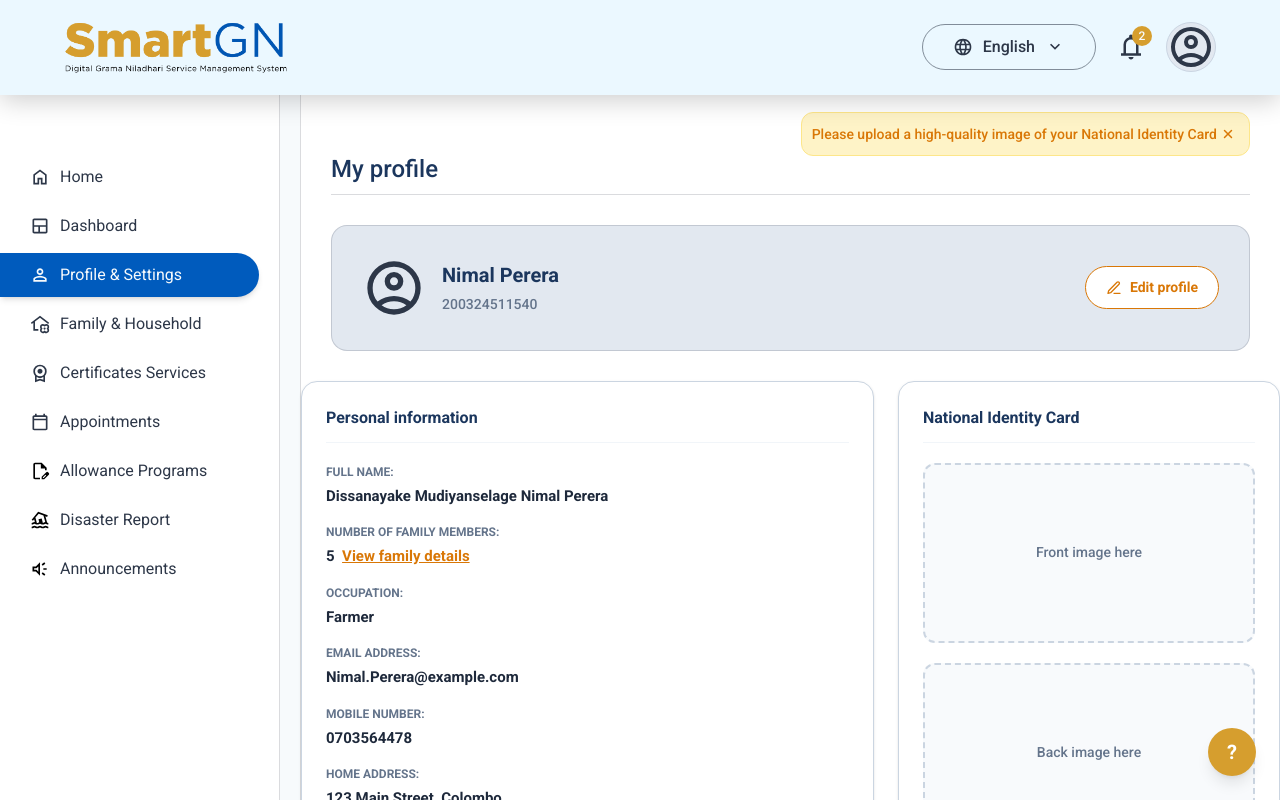
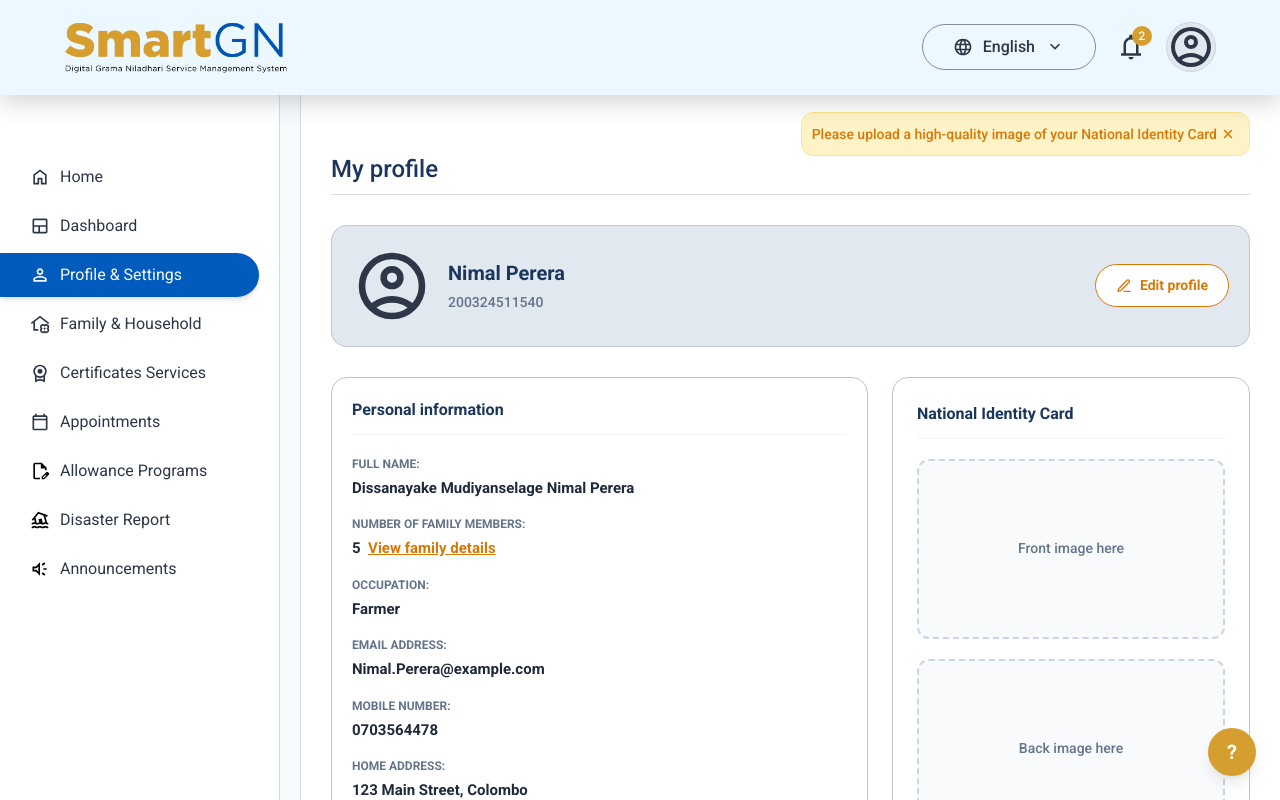
Before and after one commit to Mogith-Code/SmartGN-Digital-GN-Service-Management-System, a React (Vite) app in the folder SmartGN/: page /ResidentDashboard/profile in a window 1280 px wide. Shown: the top 800 px of the page. Built offline with nearby package versions, Linux system fonts and the light colour scheme.

Commit message:
ResidentProfile.jsx

```diff
--- a/SmartGN/src/Pages/ResidentProfile.jsx
+++ b/SmartGN/src/Pages/ResidentProfile.jsx
@@ -184,7 +184,7 @@ function ResidentProfile({ onOpenHelp }) {
                   My profile
                 </h2>
 
-                <div className="flex justify-end  -mt-[70px]">
+                <div className="flex justify-end -mt-[70px]">
                   {/* Alert Banner */}
                   {showAlert && !profile.nicFront && !profile.nicBack && (
                     <div className="flex justify-between items-center p-[10px] bg-[#fef3c7] border border-[#fde68a] rounded-xl text-[#d97706] font-medium text-[14px] text-left z-1 ">
@@ -219,9 +219,9 @@ function ResidentProfile({ onOpenHelp }) {
               </div>
 
               {/* Profile Card Header */}
-              <div className="flex justify-between items-center p-[30px] bg-[#E2E8F0] border border-[#2D37482D] rounded-2xl m-[30px]">
+              <div className="flex justify-between items-center p-[20px] bg-[#E2E8F0] border border-[#2D37482D] rounded-2xl m-[30px]">
                 <div className="flex items-center gap-4">
-                  <div className="w-16 h-16 rounded-full overflow-hidden  flex items-center justify-center">
+                  <div className="h-20 rounded-full overflow-hidden  flex items-center justify-center">
                     {profile.profilePhoto ? (
                       <img
                         src={profile.profilePhoto}
@@ -268,9 +268,9 @@ function ResidentProfile({ onOpenHelp }) {
               </div>
 
               {/* Dynamic split panel for details and NIC */}
-              <div className="grid grid-cols-1 lg:grid-cols-[1.2fr_0.8fr] gap-6">
+              <div className="grid grid-cols-1 lg:grid-cols-[1.2fr_0.8fr] gap-6 mx-[30px] mb-[30px]">
                 {/* Personal Information */}
-                <div className="bg-white border border-[#cbd5e1] rounded-2xl p-6 text-left shadow-sm">
+                <div className="border border-[#2D37484D] rounded-2xl p-[20px] text-left">
                   <h3 className="m-0 mb-5 text-[16px] font-bold text-[#1B365D] border-b border-[#f1f5f9] pb-3">
                     Personal information
                   </h3>
@@ -372,7 +372,7 @@ function ResidentProfile({ onOpenHelp }) {
                 </div>
 
                 {/* National Identity Card Display */}
-                <div className="bg-white border border-[#cbd5e1] rounded-2xl p-6 text-left shadow-sm">
+                <div className="border border-[#2D37484D] rounded-2xl p-6 text-left ">
                   <h3 className="m-0 mb-5 text-[16px] font-bold text-[#1B365D] border-b border-[#f1f5f9] pb-3">
                     National Identity Card
                   </h3>
```
